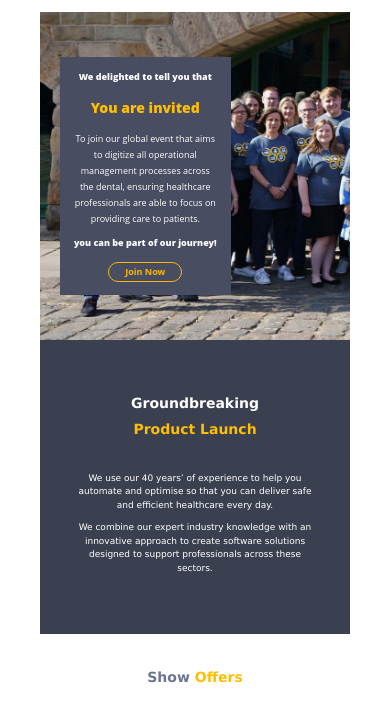
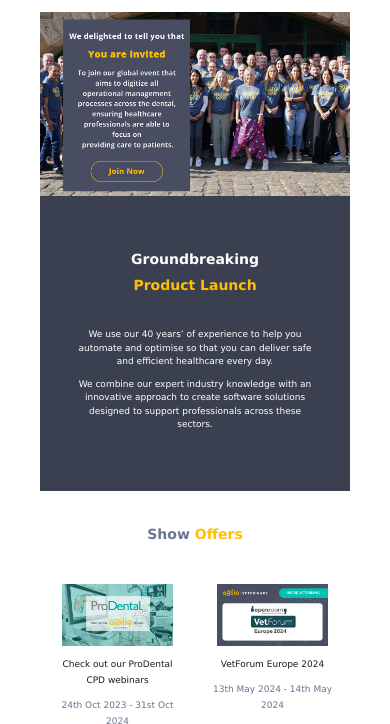
Before and after one commit to asmaaEbeed/agilio, a plain HTML site: page index.html in a window 390 px wide. Shown: the part 51-775 px from the top of the page. Drawn offline with Linux system fonts and the light colour scheme.

Commit message:
update banner to img not background img

```diff
--- a/index.html
+++ b/index.html
@@ -27,7 +27,7 @@
       }
 
       .font-size-large-res {
-        font-size: 20px;
+        font-size: 20px !important;
       }
 
       .appoint-res {
@@ -58,10 +58,10 @@
         width: 100%;
       }
       .res-padding-btn {
-        padding: 8px 30px;
+        padding: 8px 30px !important;
       }
       .small-table-res {
-        width: 40%;
+        width: 40% !important;
       }
       @media only screen and (max-width: 620px) {
         .table-size-media {
@@ -73,7 +73,7 @@
         }
 
         .font-size-large-res {
-          font-size: 18px;
+          font-size: 18px !important;
         }
 
         .appoint-res {
@@ -90,10 +90,10 @@
           line-height: 15px;
         }
         .res-padding-btn {
-          padding: 6px 26px;
+          padding: 6px 26px !important;
         }
         .small-table-res {
-          width: 45%;
+          width: 45% !important;
         }
       }
 
@@ -107,7 +107,7 @@
         }
 
         .font-size-large-res {
-          font-size: 16px;
+          font-size: 16px !important;
         }
 
         .appoint-res {
@@ -124,10 +124,10 @@
           line-height: 14px;
         }
         .res-padding-btn {
-          padding: 4px 24px;
+          padding: 4px 24px !important;
         }
         .small-table-res {
-          width: 50%;
+          width: 50% !important;
         }
       }
 
@@ -141,7 +141,7 @@
         }
 
         .font-size-large-res {
-          font-size: 14px;
+          font-size: 14px !important;
         }
 
         .appoint-res {
@@ -158,10 +158,10 @@
           line-height: 13px;
         }
         .res-padding-btn {
-          padding: 2px 16px;
+          padding: 2px 16px !important;
         }
         .small-table-res {
-          width: 55%;
+          width: 55% !important;
         }
       }
     </style>
@@ -206,22 +206,21 @@
             </td> -->
             <td
             style="
-                  background-image: url('img/Agilio-Team-1.jpg');
-                  text-align: center;
-                  font-family: 'Open Sans', arial, sans-serif !important;
-                  position: relative;
-                  background-repeat: no-repeat;
-                  background-size: cover;
-                  background-position: 0 0;
                   width: 100%;
-                  padding: 45px 0;
                   "
               >
-                <table
+              <a href="https://agiliosoftware.com/" target="_blank" style="text-decoration: none;">
+              <img
+                  src="img/banner.jpg"
+                  alt="Agilio"
+                  style="margin: auto; width: 100%"
+                />
+                  <!-- <table
                     style="
                       background-color: #484d61;
                       margin: 0 20px;
                       padding: 10px;
+                      width: 50%;
                     "
                     class="small-table-res"
                   >
@@ -256,8 +255,7 @@
                       </td>
                     </tr>
                     <td>
-                    <a
-                      href="https://agiliosoftware.com/"
+                      <span
                         class="font-size-res res-padding-btn"
                         style="
                           color: #f8b805;
@@ -266,15 +264,17 @@
                           text-align: center;
                           font-weight: bold;
                           font-family: 'Open Sans', arial, sans-serif;
-                        text-decoration: none;
+
                           display: inline-block;
                           border-radius: 25px;
+                          padding: 2px 16px;
                         "
                       >
-                      <span>Join Now</span>
+                        Join Now
+                      </span>
+                    </td>
+                  </table> -->
                 </a>
-                  </td>
-                </table>
                 </td>
             </tr>
 
@@ -286,13 +286,19 @@
                     font-weight: 900;
                     padding-top: 45px;
                     margin: 10px;
+                    font-size: 18px;
                   "
                   class="font-size-large-res"
                 >
                   Groundbreaking
                 </p>
                 <p
-                  style="color: #ffbf00; font-weight: 900; margin: 0 0 35px"
+                  style="
+                    color: #ffbf00;
+                    font-weight: 900;
+                    margin: 0 0 35px;
+                    font-size: 18px;
+                  "
                   class="font-size-large-res"
                 >
                   Product Launch
@@ -325,6 +331,7 @@
                         font-weight: 900;
                         padding-top: 25px;
                         margin: 10px 0 20px 0;
+                        font-size: 18px;
                       "
                       class="font-size-large-res"
                     >
@@ -481,6 +488,7 @@
                           font-weight: 900;
                           padding-top: 25px;
                           margin: 10px 0 0 0;
+                          font-size: 18px;
                         "
                         class="font-size-large-res"
                       >
```
Also changed, not shown: img/banner.jpg (added). Lines whose indentation alone changed are shown as unchanged.
